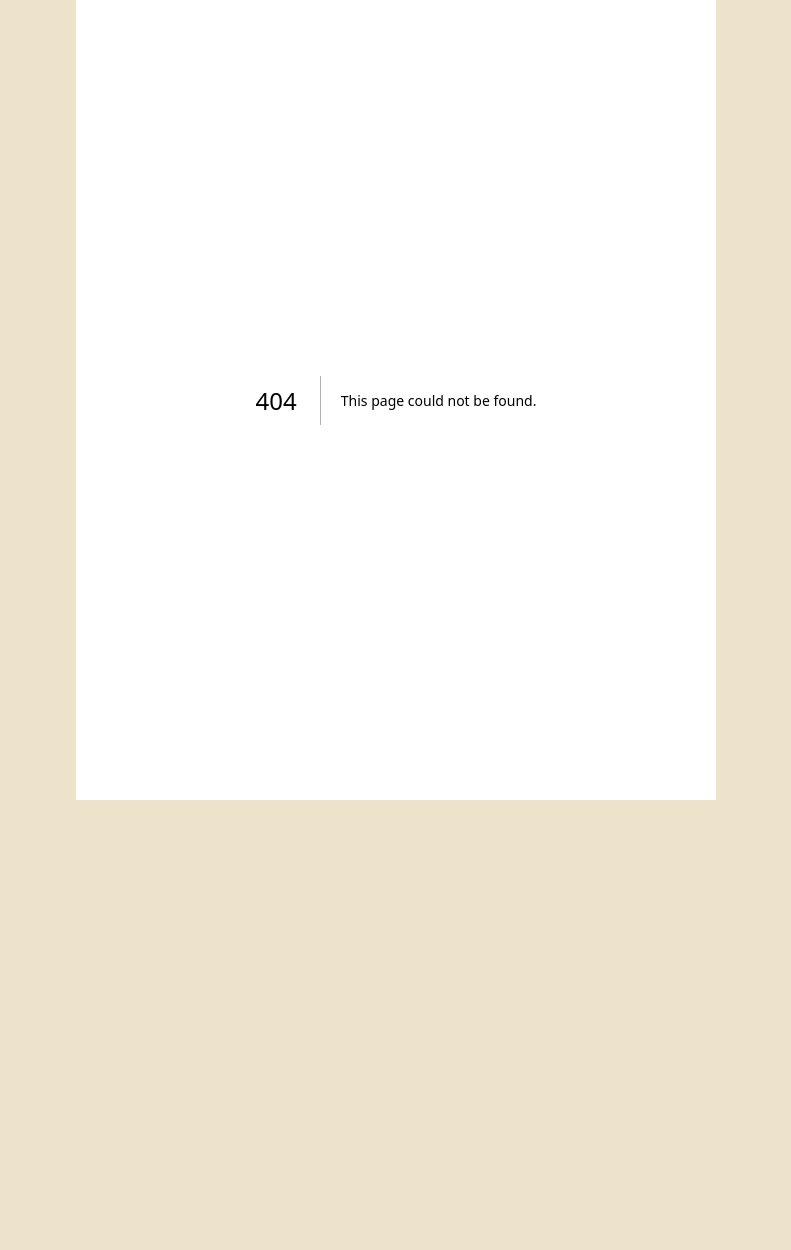
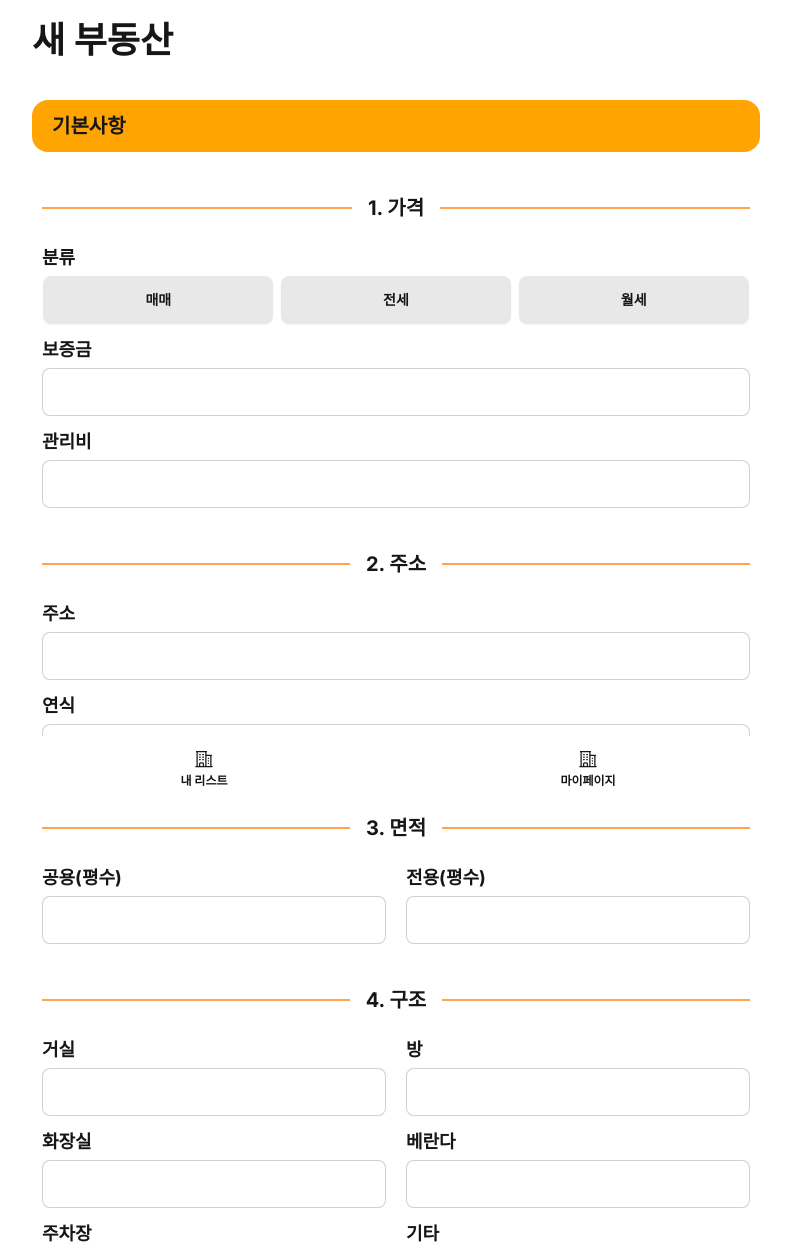
Before and after one commit to beom-yun/jelly-real-estate, a Next.js app: page /properties/add in a window 1280 px wide. Before the commit this address had no page. Shown: the top 1250 px of the page, without its empty margins (244-1035 px from the left). Before the commit the page ends 800 px from the top, so only its background shows below. Built offline with nearby package versions, Linux system fonts and the light colour scheme.

Commit message:
Property Add Page

```diff
--- /dev/null
+++ b/app/(tabs)/properties/add/page.tsx
@@ -0,0 +1,189 @@
+export default function PropertyAddPage() {
+  return (
+    <div className="flex flex-col gap-10 p-5">
+      <span className="text-4xl font-bold">새 부동산</span>
+      <form className="flex flex-col gap-8">
+        <div className="rounded-box bg-secondary px-5 py-3 text-xl font-bold">
+          기본사항
+        </div>
+        <div className="flex flex-col gap-3 px-2.5">
+          <span className="divider divider-accent text-center text-xl font-bold">
+            1. 가격
+          </span>
+          <div className="flex flex-col gap-1">
+            <span className="text-lg font-bold">분류</span>
+            <div className="flex items-center justify-center gap-2">
+              <div className="btn w-[32.45%]">매매</div>
+              <div className="btn w-[32.45%]">전세</div>
+              <div className="btn w-[32.45%]">월세</div>
+            </div>
+          </div>
+          <label className="flex flex-col gap-1">
+            <span className="text-lg font-bold">보증금</span>
+            <input type="number" className="input input-bordered" />
+          </label>
+          <label className="flex flex-col gap-1">
+            <span className="text-lg font-bold">관리비</span>
+            <input type="number" className="input input-bordered" />
+          </label>
+        </div>
+        <div className="flex flex-col gap-3 px-2.5">
+          <span className="divider divider-accent text-center text-xl font-bold">
+            2. 주소
+          </span>
+          <label className="flex flex-col gap-1">
+            <span className="text-lg font-bold">주소</span>
+            <input type="text" className="input input-bordered" />
+          </label>
+          <label className="flex flex-col gap-1">
+            <span className="text-lg font-bold">연식</span>
+            <input type="text" className="input input-bordered" />
+          </label>
+        </div>
+        <div className="flex flex-col gap-3 px-2.5">
+          <span className="divider divider-accent text-center text-xl font-bold">
+            3. 면적
+          </span>
+          <div className="flex gap-5">
+            <label className="flex w-full flex-col gap-1">
+              <span className="text-lg font-bold">공용(평수)</span>
+              <input type="number" className="input input-bordered" />
+            </label>
+            <label className="flex w-full flex-col gap-1">
+              <span className="text-lg font-bold">전용(평수)</span>
+              <input type="number" className="input input-bordered" />
+            </label>
+          </div>
+        </div>
+        <div className="flex flex-col gap-3 px-2.5">
+          <span className="divider divider-accent text-center text-xl font-bold">
+            4. 구조
+          </span>
+          <div className="flex gap-5">
+            <label className="flex w-full flex-col gap-1">
+              <span className="text-lg font-bold">거실</span>
+              <input type="text" className="input input-bordered" />
+            </label>
+            <label className="flex w-full flex-col gap-1">
+              <span className="text-lg font-bold">방</span>
+              <input type="text" className="input input-bordered" />
+            </label>
+          </div>
+          <div className="flex gap-5">
+            <label className="flex w-full flex-col gap-1">
+              <span className="text-lg font-bold">화장실</span>
+              <input type="text" className="input input-bordered" />
+            </label>
+            <label className="flex w-full flex-col gap-1">
+              <span className="text-lg font-bold">베란다</span>
+              <input type="text" className="input input-bordered" />
+            </label>
+          </div>
+          <div className="flex gap-5">
+            <label className="flex w-full flex-col gap-1">
+              <span className="text-lg font-bold">주차장</span>
+              <input type="text" className="input input-bordered" />
+            </label>
+            <label className="flex w-full flex-col gap-1">
+              <span className="text-lg font-bold">기타</span>
+              <input type="text" className="input input-bordered" />
+            </label>
+          </div>
+        </div>
+        <div className="flex flex-col gap-3 px-2.5">
+          <span className="divider divider-accent text-center text-xl font-bold">
+            5. 거래
+          </span>
+          <div className="flex items-center justify-center gap-2">
+            <div className="btn w-[49.5%]">대출 가능 여부</div>
+            <div className="btn w-[49.5%]">전입신고 가능 여부</div>
+          </div>
+          <label className="flex w-full flex-col gap-1">
+            <span className="text-lg font-bold">계약 기간</span>
+            <input type="text" className="input input-bordered" />
+          </label>
+        </div>
+        <div className="flex flex-col gap-3 px-2.5">
+          <span className="divider divider-accent text-center text-xl font-bold">
+            6. 관리비 포함
+          </span>
+          <div className="flex items-center justify-center gap-2">
+            <div className="btn w-[32.45%]">가스</div>
+            <div className="btn w-[32.45%]">전기</div>
+            <div className="btn w-[32.45%]">수도</div>
+          </div>
+          <div className="flex items-center justify-center gap-2">
+            <div className="btn w-[49.5%]">청소</div>
+            <div className="btn w-[49.5%]">주차</div>
+          </div>
+          <label className="flex w-full flex-col gap-1">
+            <span className="text-lg font-bold">기타</span>
+            <input type="text" className="input input-bordered" />
+          </label>
+        </div>
+        <div className="flex flex-col gap-3 px-2.5">
+          <span className="divider divider-accent text-center text-xl font-bold">
+            7. 입주 가능일
+          </span>
+          <label className="flex w-full flex-col gap-1">
+            <input type="date" className="input input-bordered" />
+          </label>
+        </div>
+        <div className="flex flex-col gap-3 px-2.5">
+          <span className="divider divider-accent text-center text-xl font-bold">
+            8. 옵션
+          </span>
+          <label className="flex w-full flex-col gap-1">
+            <input type="text" className="input input-bordered" />
+          </label>
+        </div>
+        <div className="flex flex-col gap-3 px-2.5">
+          <span className="divider divider-accent text-center text-xl font-bold">
+            9. 냉난방
+          </span>
+          <div className="flex items-center justify-center gap-2">
+            <div className="btn w-[32.45%]">에어컨</div>
+            <div className="btn w-[32.45%]">보일러</div>
+            <div className="btn w-[32.45%]">온수</div>
+          </div>
+        </div>
+        <div className="flex flex-col gap-3 px-2.5">
+          <span className="divider divider-accent text-center text-xl font-bold">
+            10. 쓰레기 처리장
+          </span>
+          <div className="flex items-center justify-center gap-2">
+            <div className="btn w-[32.45%]">일반 쓰레기</div>
+            <div className="btn w-[32.45%]">음식물 쓰레기</div>
+            <div className="btn w-[32.45%]">재활용 쓰레기</div>
+          </div>
+        </div>
+        <div className="flex flex-col gap-3 px-2.5">
+          <span className="divider divider-accent text-center text-xl font-bold">
+            11. 보안
+          </span>
+          <div className="flex items-center justify-center gap-2">
+            <div className="btn w-[32.45%]">공동현관</div>
+            <div className="btn w-[32.45%]">CCTV</div>
+            <div className="btn w-[32.45%]">경비실</div>
+          </div>
+        </div>
+
+        <div className="h-5" />
+
+        {/* 보증금 */}
+        {/* 관리비 */}
+        {/* 2.세부사항 */}
+        <div className="rounded-box bg-base-200 px-5 py-3 text-xl font-bold">
+          세부사항
+        </div>
+
+        <div className="h-5" />
+
+        {/* 3.최종평가 */}
+        <div className="rounded-box bg-base-200 px-5 py-3 text-xl font-bold">
+          최종평가
+        </div>
+      </form>
+    </div>
+  );
+}
--- a/app/(tabs)/properties/list-property.tsx
+++ b/app/(tabs)/properties/list-property.tsx
@@ -18,7 +18,7 @@ export default function ListProperty({
       href={`/properties/${id}`}
       className="flex gap-5 rounded-box p-2.5 transition-all hover:bg-base-200"
     >
-      <div className="size-28 rounded-box bg-primary">{photo}</div>
+      <div className="size-28 rounded-box bg-secondary">{photo}</div>
       <div className="flex flex-col">
         <span>{title}</span>
         <span>{address}</span>
--- a/app/(tabs)/tab-bar.tsx
+++ b/app/(tabs)/tab-bar.tsx
@@ -15,15 +15,21 @@ export default function TabBar() {
       clickedIcon: SolidBuildingIcon,
       title: "내 리스트",
     },
+    {
+      path: "/profile",
+      unClickedIcon: OutlineBuildingIcon,
+      clickedIcon: SolidBuildingIcon,
+      title: "마이페이지",
+    },
   ];
 
   return (
-    <div className="fixed bottom-0 mx-auto grid w-full max-w-screen-sm grid-cols-5 border-t border-t-base-300 bg-base-200">
+    <div className="btm-nav mx-auto max-w-screen-md">
       {tabs.map((tab, index) => (
         <Link
           key={index}
           href={tab.path}
-          className="flex flex-col items-center p-2.5 *:text-neutral"
+          className={pathname === tab.path ? "active" : ""}
         >
           {pathname === tab.path ? (
             <tab.clickedIcon className="size-5" />
--- a/app/layout.tsx
+++ b/app/layout.tsx
@@ -15,8 +15,8 @@ export default function RootLayout({
   children: React.ReactNode;
 }>) {
   return (
-    <html lang="en" data-theme="retro">
-      <body className={`${inter.className} mx-auto max-w-screen-sm`}>
+    <html lang="en" data-theme="bumblebee">
+      <body className={`${inter.className} mx-auto max-w-screen-md`}>
         {children}
       </body>
     </html>
--- a/app/page.tsx
+++ b/app/page.tsx
@@ -9,7 +9,7 @@ export default function Home() {
         <span className="text-black">이렇게</span>
         <span className="text-black">쉬웠어?</span>
       </div>
-      <Link href="/properties" className="btn btn-primary w-full">
+      <Link href="/properties" className="btn btn-secondary w-full">
         시작하기
       </Link>
     </div>
--- a/tailwind.config.ts
+++ b/tailwind.config.ts
@@ -17,7 +17,7 @@ const config: Config = {
   },
   plugins: [require("daisyui")],
   daisyui: {
-    themes: ["light", "dark", "retro"],
+    themes: ["light", "dark", "bumblebee"],
   },
 };
 export default config;
```
